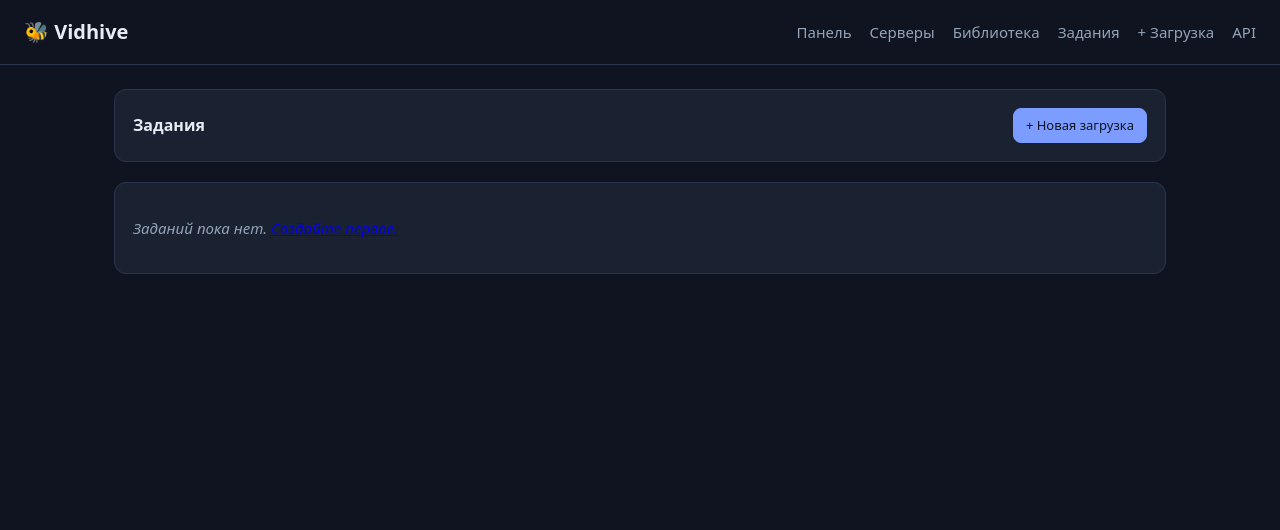
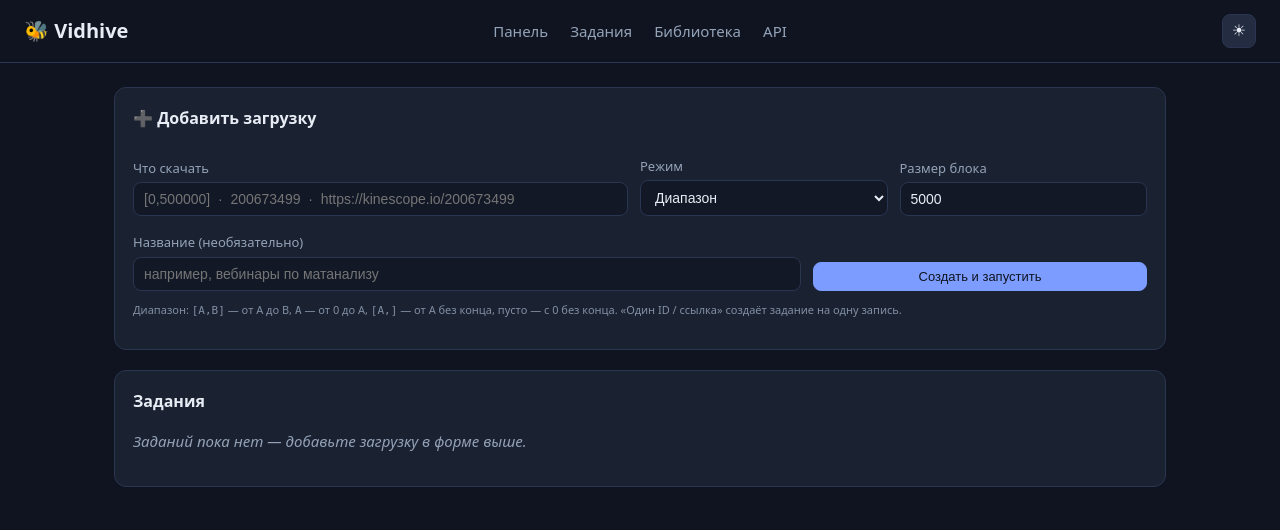
Before and after one commit to Yda4nik/Vidhive, a FastAPI app: template coordinator/app/web/templates/jobs.html in a window 1280 px wide. Shown: the top 530 px of the page. Run offline with FastAPI, Linux system fonts and the light colour scheme; the template is opened without the code that fills it, so the values that code supplies are empty; parts of the project's set-up code (start-up, migrations or seed data) failed here and were passed over.

Commit message:
Rework the web UI per user feedback
- remove the Servers page: its worker table is already on the dashboard, so
  the separate page only duplicated it (route, template and nav link gone;
  metrics assertions moved to the dashboard test)
- merge Add-download into the Jobs page: a collapsible "Добавить загрузку"
  form sits above the jobs table; the standalone /add page and its nav link
  are gone (the POST /add handler stays)
- centre the navigation: logo left, links centred, controls right
- light/dark theme toggle in the header, remembered in localStorage and
  applied before paint; all hardcoded colours moved to CSS variables so both
  themes render correctly

Tests: coordinator 35.

Co-Authored-By: Claude Opus 4.8 <noreply@anthropic.com>

```diff
--- a/coordinator/app/web/router.py
+++ b/coordinator/app/web/router.py
@@ -176,22 +176,6 @@ async def dashboard_fragment(request: Request, session: AsyncSession = Depends(g
     return _page(request, "_dashboard.html", await _dashboard_context(session))
 
 
-@router.get("/servers", response_class=HTMLResponse)
-async def servers(request: Request, session: AsyncSession = Depends(get_session)):
-    workers = (await session.execute(select(Worker).order_by(Worker.name))).scalars().all()
-    metrics: dict[int, WorkerMetric | None] = {}
-    for w in workers:
-        metrics[w.id] = (
-            await session.execute(
-                select(WorkerMetric)
-                .where(WorkerMetric.worker_id == w.id)
-                .order_by(WorkerMetric.captured_at.desc())
-                .limit(1)
-            )
-        ).scalars().first()
-    return _page(request, "servers.html", {"workers": list(workers), "metrics": metrics})
-
-
 @router.get("/jobs", response_class=HTMLResponse)
 async def jobs_page(request: Request, session: AsyncSession = Depends(get_session)):
     jobs = (await session.execute(select(Job).order_by(Job.id.desc()))).scalars().all()
@@ -208,11 +192,6 @@ async def job_action(job_id: int, action: str, session: AsyncSession = Depends(g
     except HTTPException:
         raise
     return RedirectResponse(url="/jobs", status_code=303)
-
-
-@router.get("/add", response_class=HTMLResponse)
-async def add_form(request: Request):
-    return _page(request, "add.html", {})
 
 
 @router.post("/add")
--- a/coordinator/app/web/templates/base.html
+++ b/coordinator/app/web/templates/base.html
@@ -4,17 +4,35 @@
   <meta charset="utf-8">
   <meta name="viewport" content="width=device-width, initial-scale=1">
   <title>{% block title %}Vidhive{% endblock %}</title>
+  <script>
+    // Apply the saved theme before paint to avoid a flash.
+    (function () {
+      try {
+        var t = localStorage.getItem("vidhive-theme");
+        if (t) document.documentElement.setAttribute("data-theme", t);
+      } catch (e) {}
+    })();
+  </script>
   <script src="https://unpkg.com/htmx.org@2.0.4"></script>
   <style>
+    /* Dark is the default palette; light overrides via [data-theme="light"]. */
     :root { --bg:#0f1420; --card:#1a2130; --line:#2a3550; --txt:#e8edf5; --muted:#94a3b8;
-            --accent:#7c9cff; --ok:#3fb27f; --bad:#e05a5a; }
+            --accent:#7c9cff; --ok:#3fb27f; --bad:#e05a5a;
+            --btn-bg:#232c40; --input-bg:#121826; --bar-bg:#0d1220; --on-accent:#0f1420; }
+    :root[data-theme="light"] { --bg:#f4f6fb; --card:#ffffff; --line:#e2e7f0; --txt:#1a2233; --muted:#5b6577;
+            --accent:#3f63d6; --ok:#1f9d63; --bad:#d23b3b;
+            --btn-bg:#eef1f7; --input-bg:#ffffff; --bar-bg:#e6eaf2; --on-accent:#ffffff; }
     * { box-sizing:border-box; }
     body { margin:0; font:15px/1.6 system-ui,Segoe UI,Arial,sans-serif; background:var(--bg); color:var(--txt); }
-    header { padding:16px 24px; border-bottom:1px solid var(--line); display:flex; align-items:center; gap:16px; }
-    header h1 { font-size:20px; margin:0; font-weight:600; }
-    header nav { margin-left:auto; display:flex; gap:18px; }
+    header { padding:14px 24px; border-bottom:1px solid var(--line); display:flex; align-items:center; gap:16px; }
+    .brand { flex:1; font-size:20px; font-weight:600; white-space:nowrap; }
+    header nav { flex:2; display:flex; gap:22px; justify-content:center; flex-wrap:wrap; }
     header nav a { color:var(--muted); text-decoration:none; }
     header nav a:hover { color:var(--txt); }
+    .head-right { flex:1; display:flex; justify-content:flex-end; }
+    #theme-btn { background:var(--btn-bg); border:1px solid var(--line); color:var(--txt);
+      width:34px; height:34px; border-radius:8px; cursor:pointer; font-size:16px; line-height:1; }
+    #theme-btn:hover { border-color:var(--accent); }
     main { padding:24px; max-width:1100px; margin:0 auto; }
     .card { background:var(--card); border:1px solid var(--line); border-radius:12px; padding:18px; margin-bottom:20px; }
     .card h2 { margin:0 0 12px; font-size:16px; font-weight:600; }
@@ -28,39 +46,56 @@
     .muted { color:var(--muted); }
     .empty { color:var(--muted); font-style:italic; }
     a.btn, button.btn, input[type=submit] { display:inline-block; padding:6px 12px; border-radius:8px;
-      border:1px solid var(--line); background:#232c40; color:var(--txt); font-size:13px; cursor:pointer;
+      border:1px solid var(--line); background:var(--btn-bg); color:var(--txt); font-size:13px; cursor:pointer;
       text-decoration:none; }
     a.btn:hover, button.btn:hover { border-color:var(--accent); }
-    .btn.primary { background:var(--accent); color:#0f1420; border-color:var(--accent); }
+    .btn.primary { background:var(--accent); color:var(--on-accent); border-color:var(--accent); }
     form.inline { display:inline; margin:0; }
     label { display:block; margin:12px 0 4px; color:var(--muted); font-size:13px; }
     input[type=text], input[type=number], select { width:100%; padding:8px 10px; border-radius:8px;
-      border:1px solid var(--line); background:#121826; color:var(--txt); font-size:14px; }
+      border:1px solid var(--line); background:var(--input-bg); color:var(--txt); font-size:14px; }
     .row { display:flex; gap:12px; align-items:center; }
-    .actions { display:flex; gap:6px; }
+    .actions { display:flex; gap:6px; flex-wrap:wrap; }
     .stats { display:flex; gap:28px; flex-wrap:wrap; }
     .stat { display:flex; flex-direction:column; }
     .stat .v { font-size:24px; font-weight:500; }
     .stat .k { font-size:12px; color:var(--muted); }
-    .bar { height:6px; background:#0d1220; border-radius:3px; overflow:hidden; margin-bottom:4px; min-width:110px; }
+    .bar { height:6px; background:var(--bar-bg); border-radius:3px; overflow:hidden; margin-bottom:4px; min-width:110px; }
     .bar span { display:block; height:100%; background:var(--accent); }
     .tiny { font-size:11px; color:var(--muted); opacity:.85; }
   </style>
 </head>
 <body>
   <header>
-    <h1>🐝 Vidhive</h1>
+    <span class="brand">🐝 Vidhive</span>
     <nav>
       <a href="/">Панель</a>
-      <a href="/servers">Серверы</a>
+      <a href="/jobs">Задания</a>
       <a href="/library">Библиотека</a>
-      <a href="/jobs">Задания</a>
-      <a href="/add">+ Загрузка</a>
       <a href="/docs">API</a>
     </nav>
+    <div class="head-right">
+      <button id="theme-btn" type="button" onclick="toggleTheme()" title="Тема" aria-label="Переключить тему">☀</button>
+    </div>
   </header>
   <main>
     {% block content %}{% endblock %}
   </main>
+  <script>
+    function updateThemeIcon() {
+      var b = document.getElementById("theme-btn");
+      if (!b) return;
+      var light = document.documentElement.getAttribute("data-theme") === "light";
+      b.textContent = light ? "🌙" : "☀";
+    }
+    function toggleTheme() {
+      var el = document.documentElement;
+      var next = el.getAttribute("data-theme") === "light" ? "dark" : "light";
+      el.setAttribute("data-theme", next);
+      try { localStorage.setItem("vidhive-theme", next); } catch (e) {}
+      updateThemeIcon();
+    }
+    updateThemeIcon();
+  </script>
 </body>
 </html>
--- a/coordinator/app/web/templates/jobs.html
+++ b/coordinator/app/web/templates/jobs.html
@@ -1,14 +1,47 @@
 {% extends "base.html" %}
 {% block title %}Vidhive — задания{% endblock %}
 {% block content %}
+
 <div class="card">
-  <div class="row" style="justify-content:space-between">
-    <h2 style="margin:0">Задания</h2>
-    <a class="btn primary" href="/add">+ Новая загрузка</a>
-  </div>
+  <details open>
+    <summary style="cursor:pointer; font-size:16px; font-weight:600; list-style:none">➕ Добавить загрузку</summary>
+    <form method="post" action="/add" style="margin-top:12px">
+      <div class="row" style="align-items:flex-end; flex-wrap:wrap">
+        <div style="flex:2; min-width:240px">
+          <label>Что скачать</label>
+          <input type="text" name="value" placeholder="[0,500000]  ·  200673499  ·  https://kinescope.io/200673499">
+        </div>
+        <div style="flex:1; min-width:150px">
+          <label>Режим</label>
+          <select name="mode">
+            <option value="range">Диапазон</option>
+            <option value="single">Один ID / ссылка</option>
+          </select>
+        </div>
+        <div style="flex:1; min-width:110px">
+          <label>Размер блока</label>
+          <input type="number" name="chunk_size" value="5000" min="1">
+        </div>
+      </div>
+      <div class="row" style="align-items:flex-end; flex-wrap:wrap; margin-top:4px">
+        <div style="flex:2; min-width:240px">
+          <label>Название (необязательно)</label>
+          <input type="text" name="name" placeholder="например, вебинары по матанализу">
+        </div>
+        <div style="flex:1; min-width:150px">
+          <input type="submit" class="btn primary" value="Создать и запустить" style="width:100%">
+        </div>
+      </div>
+    </form>
+    <p class="muted tiny" style="margin-top:10px">
+      Диапазон: <code>[A,B]</code> — от A до B, <code>A</code> — от 0 до A, <code>[A,]</code> — от A без конца, пусто — с 0 без конца.
+      «Один ID / ссылка» создаёт задание на одну запись.
+    </p>
+  </details>
 </div>
 
 <div class="card">
+  <h2>Задания</h2>
   {% if jobs %}
     <table>
       <thead>
@@ -45,7 +78,7 @@
       </tbody>
     </table>
   {% else %}
-    <p class="empty">Заданий пока нет. <a href="/add">Создайте первое.</a></p>
+    <p class="empty">Заданий пока нет — добавьте загрузку в форме выше.</p>
   {% endif %}
 </div>
 {% endblock %}
```
Also changed, not shown: coordinator/app/web/templates/add.html (deleted, +0 -32 lines), coordinator/app/web/templates/servers.html (deleted, +0 -37 lines), coordinator/tests/test_metrics.py (+3 -2 lines), coordinator/tests/test_web.py (+13 -2 lines).
